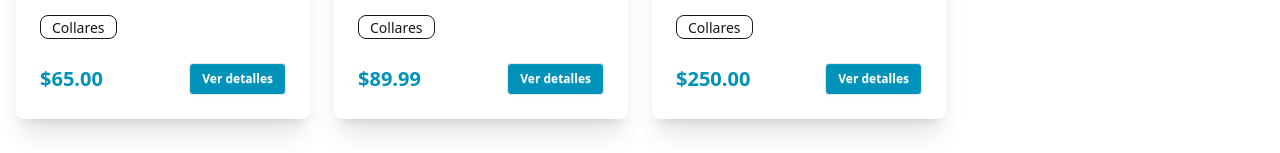
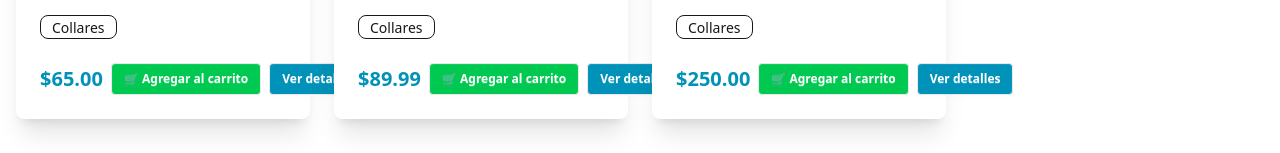
Before and after one commit to Varelaso32/Proyect-AcceShoes, an Angular app: page /all-products in a window 1280 px wide. Shown: the part 557-710 px from the top of the page. Built offline with nearby package versions, Linux system fonts and the light colour scheme.

Commit message:
🐞 fix: Carrito
Se arreglan errores, se agrega boton para agregar al carrito

```diff
--- a/src/app/Pages/all-categories/all-categories.component.html
+++ b/src/app/Pages/all-categories/all-categories.component.html
@@ -1,8 +1,7 @@
 <app-navbar></app-navbar>
 
 <!-- Botón flotante volver -->
-<button (click)="goBack()"
-        class="fixed top-24 left-4 z-50 btn btn-m btn-accent shadow-md">
+<button (click)="goBack()" class="fixed top-24 left-4 z-50 btn btn-m btn-accent shadow-md">
   ⬅ Atrás
 </button>
 
@@ -20,12 +19,10 @@
       </div>
 
       <div class="grid grid-cols-1 sm:grid-cols-2 md:grid-cols-3 lg:grid-cols-4 gap-6">
-        <div *ngFor="let product of category.value"
-             class="card bg-base-100 shadow-xl hover:shadow-2xl transition">
+        <div *ngFor="let product of category.value" class="card bg-base-100 shadow-xl hover:shadow-2xl transition">
           <figure class="px-4 pt-4">
-            <img [src]="product.imageUrl" [alt]="product.name"
-                 class="rounded-xl h-48 w-full object-cover"
-                 (error)="product.imageUrl = '/api/placeholder/300/300'" />
+            <img [src]="product.imageUrl" [alt]="product.name" class="rounded-xl h-48 w-full object-cover"
+              (error)="product.imageUrl = '/api/placeholder/300/300'" />
           </figure>
           <div class="card-body">
             <h3 class="card-title text-cyan-700">{{ product.name }}</h3>
@@ -33,12 +30,19 @@
             <div class="mt-2">
               <span class="badge badge-outline">{{ product.category }}</span>
             </div>
-            <div class="mt-4 flex justify-between items-center">
+            <div class="mt-4 flex justify-between items-center gap-2">
               <span class="text-xl font-bold text-cyan-600">${{ product.price.toFixed(2) }}</span>
-              <button class="btn btn-sm bg-cyan-600 text-white hover:bg-cyan-700"
-                      [routerLink]="['/product', product.id]">
-                Ver detalles
-              </button>
+
+              <div class="flex gap-2">
+                <button (click)="addToCart(product)" class="btn btn-sm bg-green-500 text-white hover:bg-green-600">
+                  🛒 Agregar al carrito
+                </button>
+
+                <button class="btn btn-sm bg-cyan-600 text-white hover:bg-cyan-700"
+                  [routerLink]="['/product', product.id]">
+                  Ver detalles
+                </button>
+              </div>
             </div>
           </div>
         </div>
--- a/src/app/Pages/all-categories/all-categories.component.ts
+++ b/src/app/Pages/all-categories/all-categories.component.ts
@@ -6,6 +6,7 @@ import { NavbarComponent } from '../../Shared/components/navbar/navbar.component
 import { FooterComponent } from '../../Shared/components/footer/footer.component';
 import { RouterLink } from '@angular/router';
 import { Location } from '@angular/common';
+import { CartService } from '../../Shared/services/cart.service';
 
 @Component({
   selector: 'app-all-categories',
@@ -17,6 +18,7 @@ export class AllCategoriesComponent {
   groupedProducts$: Observable<Record<string, Product[]>>;
   private productService = inject(ProductService);
   private location = inject(Location);
+  private cartService = inject(CartService);
 
   constructor() {
     this.groupedProducts$ = this.productService.getProducts().pipe(
@@ -33,4 +35,7 @@ export class AllCategoriesComponent {
   goBack(): void {
     this.location.back();
   }
+  addToCart(product: Product): void {
+    this.cartService.addToCart(product);
+  }
 }
--- a/src/app/Pages/product/product.component.html
+++ b/src/app/Pages/product/product.component.html
@@ -22,7 +22,7 @@
           <span class="text-2xl font-bold text-cyan-600">${{ product?.price?.toFixed(2) }}</span>
         </div>
         <div class="mt-6 flex items-center gap-4">
-          <button (click)="addToCart()" class="btn btn-primary">
+          <button (click)="addToCart()" class="btn bg-green-500 text-white hover:bg-green-600">
             🛒 Agregar al carrito
           </button>
         </div>
```
